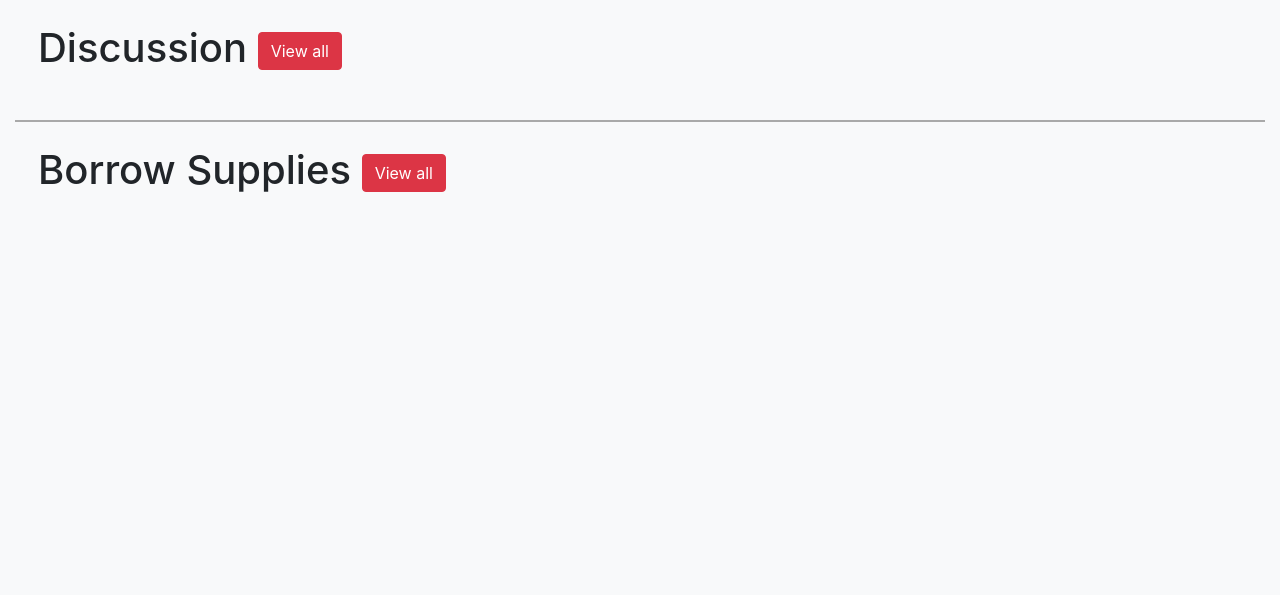
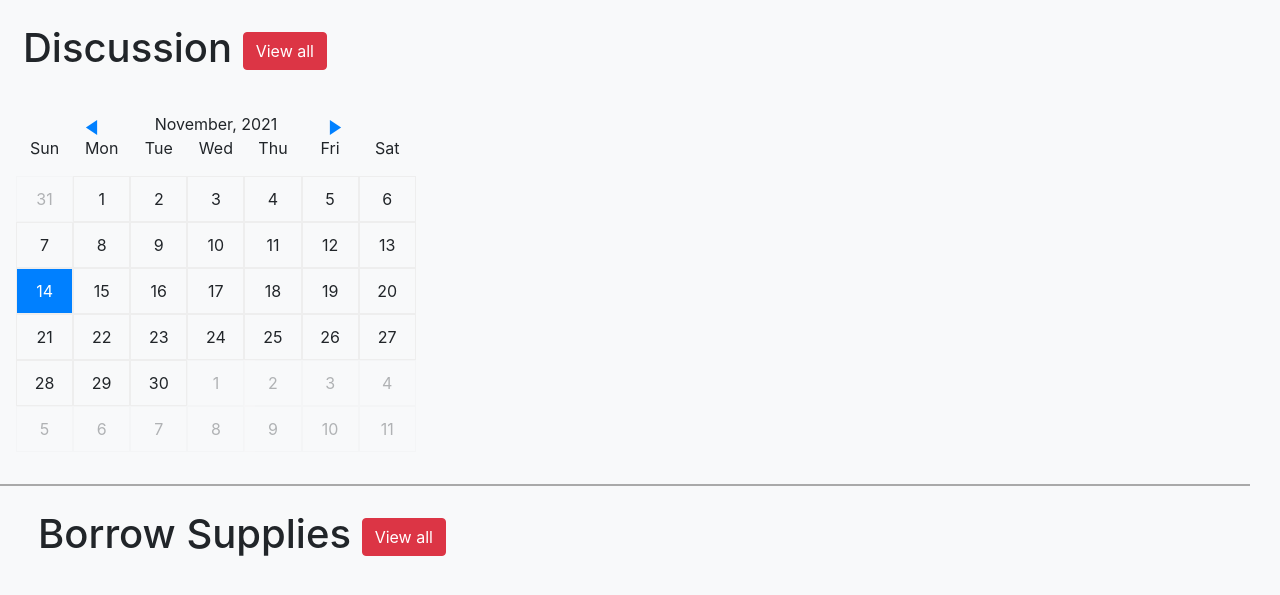
Before and after one commit to TangyTiger/ClassConnect, a Flask app: template app/templates/home.html in a window 1280 px wide. Shown: the part 80-675 px from the top of the page. Run offline with Flask 2, Linux system fonts and the light colour scheme; the template is opened without the code that fills it, so the values that code supplies are empty; some libraries are stand-ins or nearby versions.

Commit message:
got a bunch of stuff like calendar and some home screen stuff

```diff
--- /dev/null
+++ b/app/static/caleandar-master/css/demo.css
@@ -0,0 +1,5 @@
+body{
+  font-family: Calibri, sans-serif;
+  font-family: 'Roboto Condensed', sans-serif;
+  color: #333;
+}
--- /dev/null
+++ b/app/static/caleandar-master/css/theme2.css
@@ -0,0 +1,110 @@
+.cld-main{
+  width: 400px;
+}
+.cld-main a{
+  color: #0080FF;
+}
+.cld-main svg{
+  fill: #0080FF;
+}
+  .cld-datetime{
+    position: relative;
+    width: 66%;
+    min-width: 100px;
+    max-width: 300px;
+    margin: auto;
+    overflow: hidden;
+  }
+  .cld-datetime .today{
+    position: relative;
+    float: left;
+    width: calc(100% - 40px);
+    margin: auto;
+    text-align: center;
+  }
+  .cld-nav{
+    position: relative;
+    width: 20px;
+    height: 20px;
+    margin-top: 2px;
+  }
+  .cld-nav:hover{
+    cursor: pointer;
+  }
+  .cld-nav:hover svg{
+      fill: #005EFF;
+  }
+  .cld-rwd{
+    float: left;
+  }
+  .cld-fwd{
+    float: right;
+  }
+    .cld-nav svg:hover{
+
+    }
+.cld-labels, .cld-days{
+  padding-left: 0;
+}
+  .cld-label, .cld-day{
+    box-sizing: border-box;
+    display: inline-block;
+    width: 14.28%;
+    text-align: center;
+  }
+  .cld-day{
+    border: 1px solid #eee;
+  }
+  .cld-day.today .cld-number{
+    background: #0080FF;
+    color: #fff;
+  }
+  .cld-day.disableDay{
+    opacity: 0.5;
+  }
+  .cld-day.nextMonth, .cld-day.prevMonth{
+    opacity: 0.33;
+  }
+    .cld-number{
+      position: relative;
+      margin: 0;
+      padding: 10px;
+    }
+      .cld-title{
+        position: absolute;
+        z-index: 5;
+        display: none;
+        top: 35px;
+        left: 0;
+        padding: 5px 10px;
+        background: #fff;
+        white-space: nowrap;
+        border: 1px solid #ccc;
+        border-radius: 5px;
+        font-size: 12px;
+      }
+      .cld-number:hover .cld-title{
+        display: block;
+      }
+      .cld-title::before{
+        content: '';
+        position: absolute;
+        top: -7.5px; left: 10px;
+        width: 0;
+        height: 0;
+        border-left: 7.5px solid transparent;
+        border-right: 7.5px solid transparent;
+
+        border-bottom: 7.5px solid #ccc;
+      }
+      .cld-number.eventday{
+        font-weight: bold;
+        color: #0080FF;
+      }
+      .cld-number.eventday:hover{
+        cursor: pointer;
+        background: #eee;
+      }
+      .today .cld-number.eventday:hover{
+        background: #005EFF;
+      }
--- /dev/null
+++ b/app/static/caleandar-master/js/caleandar.js
@@ -0,0 +1,299 @@
+/*
+  Author: Jack Ducasse;
+  Version: 0.1.0;
+  (◠‿◠✿)
+*/
+var Calendar = function(model, options, date){
+  // Default Values
+  this.Options = {
+    Color: '',
+    LinkColor: '',
+    NavShow: true,
+    NavVertical: false,
+    NavLocation: '',
+    DateTimeShow: true,
+    DateTimeFormat: 'mmm, yyyy',
+    DatetimeLocation: '',
+    EventClick: '',
+    EventTargetWholeDay: false,
+    DisabledDays: [],
+    ModelChange: model
+  };
+  // Overwriting default values
+  for(var key in options){
+    this.Options[key] = typeof options[key]=='string'?options[key].toLowerCase():options[key];
+  }
+
+  model?this.Model=model:this.Model={};
+  this.Today = new Date();
+
+  this.Selected = this.Today
+  this.Today.Month = this.Today.getMonth();
+  this.Today.Year = this.Today.getFullYear();
+  if(date){this.Selected = date}
+  this.Selected.Month = this.Selected.getMonth();
+  this.Selected.Year = this.Selected.getFullYear();
+
+  this.Selected.Days = new Date(this.Selected.Year, (this.Selected.Month + 1), 0).getDate();
+  this.Selected.FirstDay = new Date(this.Selected.Year, (this.Selected.Month), 1).getDay();
+  this.Selected.LastDay = new Date(this.Selected.Year, (this.Selected.Month + 1), 0).getDay();
+
+  this.Prev = new Date(this.Selected.Year, (this.Selected.Month - 1), 1);
+  if(this.Selected.Month==0){this.Prev = new Date(this.Selected.Year-1, 11, 1);}
+  this.Prev.Days = new Date(this.Prev.getFullYear(), (this.Prev.getMonth() + 1), 0).getDate();
+};
+
+function createCalendar(calendar, element, adjuster){
+  if(typeof adjuster !== 'undefined'){
+    var newDate = new Date(calendar.Selected.Year, calendar.Selected.Month + adjuster, 1);
+    calendar = new Calendar(calendar.Model, calendar.Options, newDate);
+    element.innerHTML = '';
+  }else{
+    for(var key in calendar.Options){
+      typeof calendar.Options[key] != 'function' && typeof calendar.Options[key] != 'object' && calendar.Options[key]?element.className += " " + key + "-" + calendar.Options[key]:0;
+    }
+  }
+  var months = ["January", "February", "March", "April", "May", "June", "July", "August", "September", "October", "November", "December"];
+
+  function AddSidebar(){
+    var sidebar = document.createElement('div');
+    sidebar.className += 'cld-sidebar';
+
+    var monthList = document.createElement('ul');
+    monthList.className += 'cld-monthList';
+
+    for(var i = 0; i < months.length - 3; i++){
+      var x = document.createElement('li');
+      x.className += 'cld-month';
+      var n = i - (4 - calendar.Selected.Month);
+      // Account for overflowing month values
+      if(n<0){n+=12;}
+      else if(n>11){n-=12;}
+      // Add Appropriate Class
+      if(i==0){
+        x.className += ' cld-rwd cld-nav';
+        x.addEventListener('click', function(){
+          typeof calendar.Options.ModelChange == 'function'?calendar.Model = calendar.Options.ModelChange():calendar.Model = calendar.Options.ModelChange;
+          createCalendar(calendar, element, -1);});
+        x.innerHTML += '<svg height="15" width="15" viewBox="0 0 100 75" fill="rgba(255,255,255,0.5)"><polyline points="0,75 100,75 50,0"></polyline></svg>';
+      }
+      else if(i==months.length - 4){
+        x.className += ' cld-fwd cld-nav';
+        x.addEventListener('click', function(){
+          typeof calendar.Options.ModelChange == 'function'?calendar.Model = calendar.Options.ModelChange():calendar.Model = calendar.Options.ModelChange;
+          createCalendar(calendar, element, 1);} );
+        x.innerHTML += '<svg height="15" width="15" viewBox="0 0 100 75" fill="rgba(255,255,255,0.5)"><polyline points="0,0 100,0 50,75"></polyline></svg>';
+      }
+      else{
+        if(i < 4){x.className += ' cld-pre';}
+        else if(i > 4){x.className += ' cld-post';}
+        else{x.className += ' cld-curr';}
+
+        //prevent losing var adj value (for whatever reason that is happening)
+        (function () {
+          var adj = (i-4);
+          //x.addEventListener('click', function(){createCalendar(calendar, element, adj);console.log('kk', adj);} );
+          x.addEventListener('click', function(){
+            typeof calendar.Options.ModelChange == 'function'?calendar.Model = calendar.Options.ModelChange():calendar.Model = calendar.Options.ModelChange;
+            createCalendar(calendar, element, adj);} );
+          x.setAttribute('style', 'opacity:' + (1 - Math.abs(adj)/4));
+          x.innerHTML += months[n].substr(0,3);
+        }()); // immediate invocation
+
+        if(n==0){
+          var y = document.createElement('li');
+          y.className += 'cld-year';
+          if(i<5){
+            y.innerHTML += calendar.Selected.Year;
+          }else{
+            y.innerHTML += calendar.Selected.Year + 1;
+          }
+          monthList.appendChild(y);
+        }
+      }
+      monthList.appendChild(x);
+    }
+    sidebar.appendChild(monthList);
+    if(calendar.Options.NavLocation){
+      document.getElementById(calendar.Options.NavLocation).innerHTML = "";
+      document.getElementById(calendar.Options.NavLocation).appendChild(sidebar);
+    }
+    else{element.appendChild(sidebar);}
+  }
+
+  var mainSection = document.createElement('div');
+  mainSection.className += "cld-main";
+
+  function AddDateTime(){
+      var datetime = document.createElement('div');
+      datetime.className += "cld-datetime";
+      if(calendar.Options.NavShow && !calendar.Options.NavVertical){
+        var rwd = document.createElement('div');
+        rwd.className += " cld-rwd cld-nav";
+        rwd.addEventListener('click', function(){createCalendar(calendar, element, -1);} );
+        rwd.innerHTML = '<svg height="15" width="15" viewBox="0 0 75 100" fill="rgba(0,0,0,0.5)"><polyline points="0,50 75,0 75,100"></polyline></svg>';
+        datetime.appendChild(rwd);
+      }
+      var today = document.createElement('div');
+      today.className += ' today';
+      today.innerHTML = months[calendar.Selected.Month] + ", " + calendar.Selected.Year;
+      datetime.appendChild(today);
+      if(calendar.Options.NavShow && !calendar.Options.NavVertical){
+        var fwd = document.createElement('div');
+        fwd.className += " cld-fwd cld-nav";
+        fwd.addEventListener('click', function(){createCalendar(calendar, element, 1);} );
+        fwd.innerHTML = '<svg height="15" width="15" viewBox="0 0 75 100" fill="rgba(0,0,0,0.5)"><polyline points="0,0 75,50 0,100"></polyline></svg>';
+        datetime.appendChild(fwd);
+      }
+      if(calendar.Options.DatetimeLocation){
+        document.getElementById(calendar.Options.DatetimeLocation).innerHTML = "";
+        document.getElementById(calendar.Options.DatetimeLocation).appendChild(datetime);
+      }
+      else{mainSection.appendChild(datetime);}
+  }
+
+  function AddLabels(){
+    var labels = document.createElement('ul');
+    labels.className = 'cld-labels';
+    var labelsList = ["Sun", "Mon", "Tue", "Wed", "Thu", "Fri", "Sat"];
+    for(var i = 0; i < labelsList.length; i++){
+      var label = document.createElement('li');
+      label.className += "cld-label";
+      label.innerHTML = labelsList[i];
+      labels.appendChild(label);
+    }
+    mainSection.appendChild(labels);
+  }
+  function AddDays(){
+    // Create Number Element
+    function DayNumber(n){
+      var number = document.createElement('p');
+      number.className += "cld-number";
+      number.innerHTML += n;
+      return number;
+    }
+    var days = document.createElement('ul');
+    days.className += "cld-days";
+    // Previous Month's Days
+    for(var i = 0; i < (calendar.Selected.FirstDay); i++){
+      var day = document.createElement('li');
+      day.className += "cld-day prevMonth";
+      //Disabled Days
+      var d = i%7;
+      for(var q = 0; q < calendar.Options.DisabledDays.length; q++){
+        if(d==calendar.Options.DisabledDays[q]){
+          day.className += " disableDay";
+        }
+      }
+
+      var number = DayNumber((calendar.Prev.Days - calendar.Selected.FirstDay) + (i+1));
+      day.appendChild(number);
+
+      days.appendChild(day);
+    }
+    // Current Month's Days
+    for(var i = 0; i < calendar.Selected.Days; i++){
+      var day = document.createElement('li');
+      day.className += "cld-day currMonth";
+      //Disabled Days
+      var d = (i + calendar.Selected.FirstDay)%7;
+      for(var q = 0; q < calendar.Options.DisabledDays.length; q++){
+        if(d==calendar.Options.DisabledDays[q]){
+          day.className += " disableDay";
+        }
+      }
+      var number = DayNumber(i+1);
+      // Check Date against Event Dates
+      for(var n = 0; n < calendar.Model.length; n++){
+        var evDate = calendar.Model[n].Date;
+        var toDate = new Date(calendar.Selected.Year, calendar.Selected.Month, (i+1));
+        if(evDate.getTime() == toDate.getTime()){
+          number.className += " eventday";
+          var title = document.createElement('span');
+          title.className += "cld-title";
+          if(typeof calendar.Model[n].Link == 'function' || calendar.Options.EventClick){
+            var a = document.createElement('a');
+            a.setAttribute('href', '#');
+            a.innerHTML += calendar.Model[n].Title;
+            if(calendar.Options.EventClick){
+              var z = calendar.Model[n].Link;
+              if(typeof calendar.Model[n].Link != 'string'){
+                  a.addEventListener('click', calendar.Options.EventClick.bind.apply(calendar.Options.EventClick, [null].concat(z)) );
+                  if(calendar.Options.EventTargetWholeDay){
+                    day.className += " clickable";
+                    day.addEventListener('click', calendar.Options.EventClick.bind.apply(calendar.Options.EventClick, [null].concat(z)) );
+                  }
+              }else{
+                a.addEventListener('click', calendar.Options.EventClick.bind(null, z) );
+                if(calendar.Options.EventTargetWholeDay){
+                  day.className += " clickable";
+                  day.addEventListener('click', calendar.Options.EventClick.bind(null, z) );
+                }
+              }
+            }else{
+              a.addEventListener('click', calendar.Model[n].Link);
+              if(calendar.Options.EventTargetWholeDay){
+                day.className += " clickable";
+                day.addEventListener('click', calendar.Model[n].Link);
+              }
+            }
+            title.appendChild(a);
+          }else{
+            title.innerHTML += '<a href="' + calendar.Model[n].Link + '">' + calendar.Model[n].Title + '</a>';
+          }
+          number.appendChild(title);
+        }
+      }
+      day.appendChild(number);
+      // If Today..
+      if((i+1) == calendar.Today.getDate() && calendar.Selected.Month == calendar.Today.Month && calendar.Selected.Year == calendar.Today.Year){
+        day.className += " today";
+      }
+      days.appendChild(day);
+    }
+    // Next Month's Days
+    // Always same amount of days in calander
+    var extraDays = 13;
+    if(days.children.length>35){extraDays = 6;}
+    else if(days.children.length<29){extraDays = 20;}
+
+    for(var i = 0; i < (extraDays - calendar.Selected.LastDay); i++){
+      var day = document.createElement('li');
+      day.className += "cld-day nextMonth";
+      //Disabled Days
+      var d = (i + calendar.Selected.LastDay + 1)%7;
+      for(var q = 0; q < calendar.Options.DisabledDays.length; q++){
+        if(d==calendar.Options.DisabledDays[q]){
+          day.className += " disableDay";
+        }
+      }
+
+      var number = DayNumber(i+1);
+      day.appendChild(number);
+
+      days.appendChild(day);
+    }
+    mainSection.appendChild(days);
+  }
+  if(calendar.Options.Color){
+    mainSection.innerHTML += '<style>.cld-main{color:' + calendar.Options.Color + ';}</style>';
+  }
+  if(calendar.Options.LinkColor){
+    mainSection.innerHTML += '<style>.cld-title a{color:' + calendar.Options.LinkColor + ';}</style>';
+  }
+  element.appendChild(mainSection);
+
+  if(calendar.Options.NavShow && calendar.Options.NavVertical){
+    AddSidebar();
+  }
+  if(calendar.Options.DateTimeShow){
+    AddDateTime();
+  }
+  AddLabels();
+  AddDays();
+}
+
+function caleandar(el, data, settings){
+  var obj = new Calendar(data, settings);
+  createCalendar(obj, el);
+}
--- a/app/templates/home.html
+++ b/app/templates/home.html
@@ -15,7 +15,14 @@
     #supplies{
       border-bottom: 2px
     }
+
     </style>
+    <script src="/static/caleandar-master/js/caleandar.js"></script>
+
+
+    <!-- <link rel="stylesheet" href="/static/caleandar-master/css/theme1.css"> -->
+    <link rel="stylesheet" href="/static/caleandar-master/css/theme2.css">
+    <!-- <link rel="stylesheet" href="/static/caleandar-master/css/theme3.css"> -->
 </head>
 <body style="overflow: auto;" class="bg-light">
     <nav class="navbar navbar-expand-sm bg-dark navbar-dark" style="height:80px;">
@@ -39,13 +46,13 @@
         </li>
       </ul>
     </nav>
-    <div class="container-fluid bg-light">
+    <div class="container-fluid bg-light row">
         <br>
         <h1 class="ml-2 container-fluid">Discussion <a href = "/viewAllDiscussions"class = "btn btn-danger">View all</a></h1>
         <div class="container-fluid mt-3 w-100 p-3" id="discussion">
             <div class="row">
                 {% for post in range(6) if not post >= discussionPosts|length %}
-                <div class="col-3 card p-3 post mt-1 mx-2">
+                <div class="col-2 card p-3 post mt-1 mx-2">
                     <div class="card-header">{{discussionPosts[post]["title"]}}</div>
                     <div class="card-body">
                         posted by <b>{{discussionPosts[post]["name"]}}</b>
@@ -54,6 +61,20 @@
                     </div>
                 </div>
                 {% endfor %}
+
+                <div id="caleandar" class="col-1">
+                </div>
+                <script>
+                var events = [
+                {'Date': new Date(2021, 11, 13), 'Title': 'Doctor appointment at 3:25pm.'},
+                {'Date': new Date(2021, 12, 10), 'Title': 'New Garfield movie comes out!', 'Link': 'https://garfield.com'},
+                {'Date': new Date(2021, 11, 4), 'Title': '25 year anniversary', 'Link': 'https://www.google.com.au/#q=anniversary+gifts'},
+            ];
+            var settings = {
+            };
+            var element = document.getElementById('caleandar');
+            caleandar(element, events, settings)
+                </script>
             </div>
         </div>
     </div>
@@ -63,7 +84,7 @@
         <div class="container-fluid mt-3 w-100 p-3" id="supplies">
             <div class="row">
                 {% for post in supplyPosts %}
-                <div class="col-3 card p-3 post m-2">
+                <div class="col-2 card p-3 post m-2">
                     <div class="card-header">{{post["title"]}}</div>
                     <div class="card-body">
                         posted by <b>{{post["name"]}}</b>
@@ -75,5 +96,8 @@
             </div>
         </div>
     </div>
+
+
+</div>
 </body>
 </html>
```
Also changed, not shown: app/static/caleandar-master/css/theme1.css (added, +111 -0 lines), app/static/caleandar-master/css/theme3.css (added, +94 -0 lines), app/static/caleandar-master/demo.html (added, +17 -0 lines), app/static/caleandar-master/js/demo.js (added, +8 -0 lines), app/static/caleandar-master/README.md (added), app/static/caleandar-master/js/caleandar.min.js (added), 1 other file.
